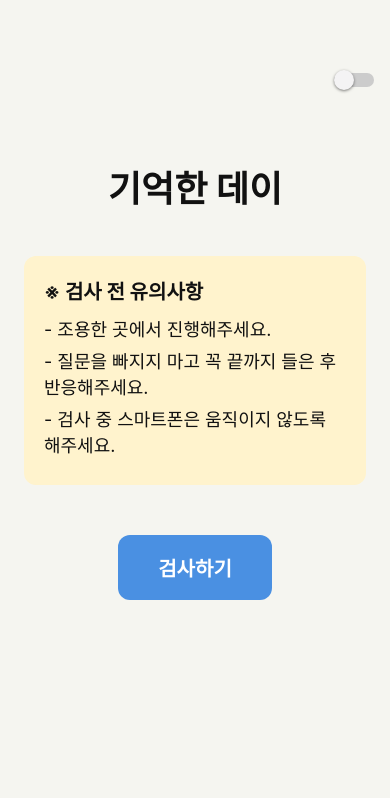
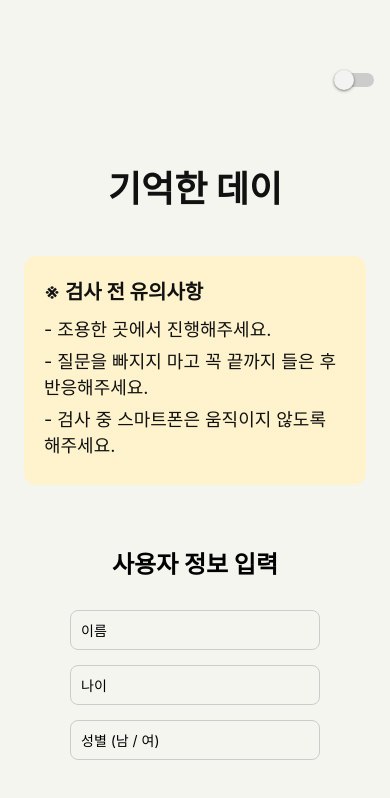
Before and after one commit to tkdudsh/test03, a React Native app: screen /Main in a window 390 px wide. Shown: the top 798 px of the page. Built offline with nearby package versions, Linux system fonts and the light colour scheme.

Commit message:
이름 나이 성별 추가

```diff
--- a/pages/AppMainPage.js
+++ b/pages/AppMainPage.js
@@ -1,10 +1,20 @@
 import React from "react";
-import { TouchableOpacity,StyleSheet ,Text,View,Switch} from "react-native";
+import { TouchableOpacity,StyleSheet ,Text,View,Switch,TextInput} from "react-native";
 import { KeyboardAvoidingView, ScrollView } from "react-native";
-import{ useState } from "react"; // ✅ useState 추가
+import{ useState } from "react";
 
 export default function AppMainPage({navigation}) {
+
+    const [name, setName] = useState('');
+  const [age, setAge] = useState('');
+  const [gender, setGender] = useState('');
+
+
     const [DarkMode,setDarkMode]=useState(false);
+    const handleSubmit = () => {
+  console.log(`이름: ${name}, 나이: ${age}, 성별: ${gender}`);
+};
+
 
     const backgroundColor = DarkMode ? "#222" : "#F5F5F0";
     const textColor = DarkMode ? "#FFFFFF" : "#111111";
@@ -27,7 +37,37 @@ export default function AppMainPage({navigation}) {
                 <Text style={[styles.warningText, { color: textColor }]}>- 질문을 빠지지 마고 꼭 끝까지 들은 후 반응해주세요.</Text>
                 <Text style={[styles.warningText, { color: textColor }]}>- 검사 중 스마트폰은 움직이지 않도록 해주세요.</Text>
               </View>
-              <TouchableOpacity style={[styles.testButton, { backgroundColor: DarkMode ? "#5DADE2" : "#4A90E2" }]}  onPress={function(){navigation.navigate('Tutorial')}}>
+
+              <View style={styles.container}>
+      <Text style={styles.title}>사용자 정보 입력</Text>
+
+      <TextInput
+        style={styles.input}
+        placeholder="이름"
+        value={name}
+        onChangeText={setName}
+      />
+
+      <TextInput
+        style={styles.input}
+        placeholder="나이"
+        keyboardType="numeric"
+        value={age}
+        onChangeText={setAge}
+      />
+
+      <TextInput
+        style={styles.input}
+        placeholder="성별 (남 / 여)"
+        value={gender}
+        onChangeText={setGender}
+      />
+
+    </View>
+              <TouchableOpacity style={[styles.testButton, { backgroundColor: DarkMode ? "#5DADE2" : "#4A90E2" }]}
+               onPress={function(){
+                navigation.navigate('Tutorial');
+               handleSubmit();}}>
                   <Text style={styles.testButtonText}>
                       검사하기
                   </Text>
@@ -91,4 +131,7 @@ const styles = StyleSheet.create({
         top: 70,
         right: 16,
     },
+    title: { fontSize: 24, fontWeight: 'bold', marginBottom: 30 },
+  input: { width: 250, height: 40, borderColor: '#ccc', borderWidth: 1, borderRadius: 8, marginBottom: 15, paddingHorizontal: 10 },
+  button: { backgroundColor: '#4A90E2', padding: 15, borderRadius: 10 },
 });
```
Also changed, not shown: package.json (+15 -12 lines), 1 other file (tests, documents, lock files or other folders).
